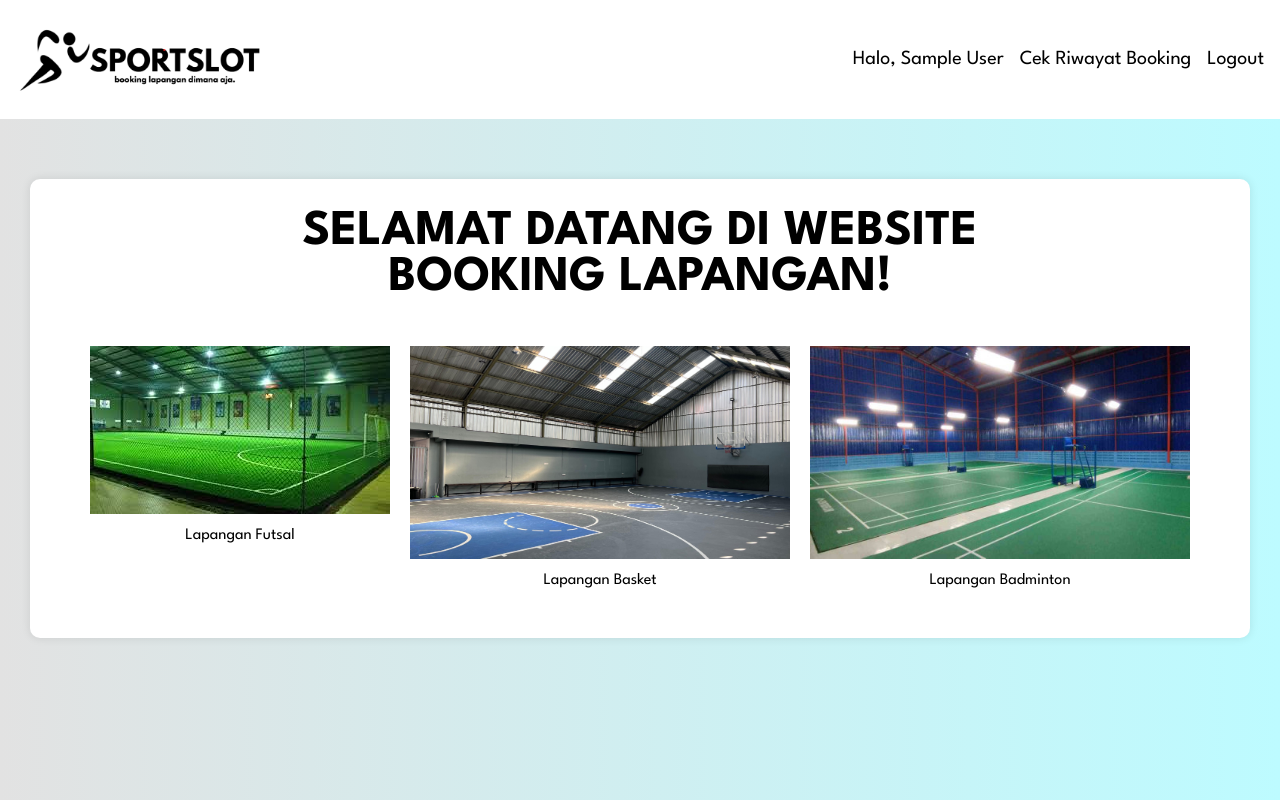
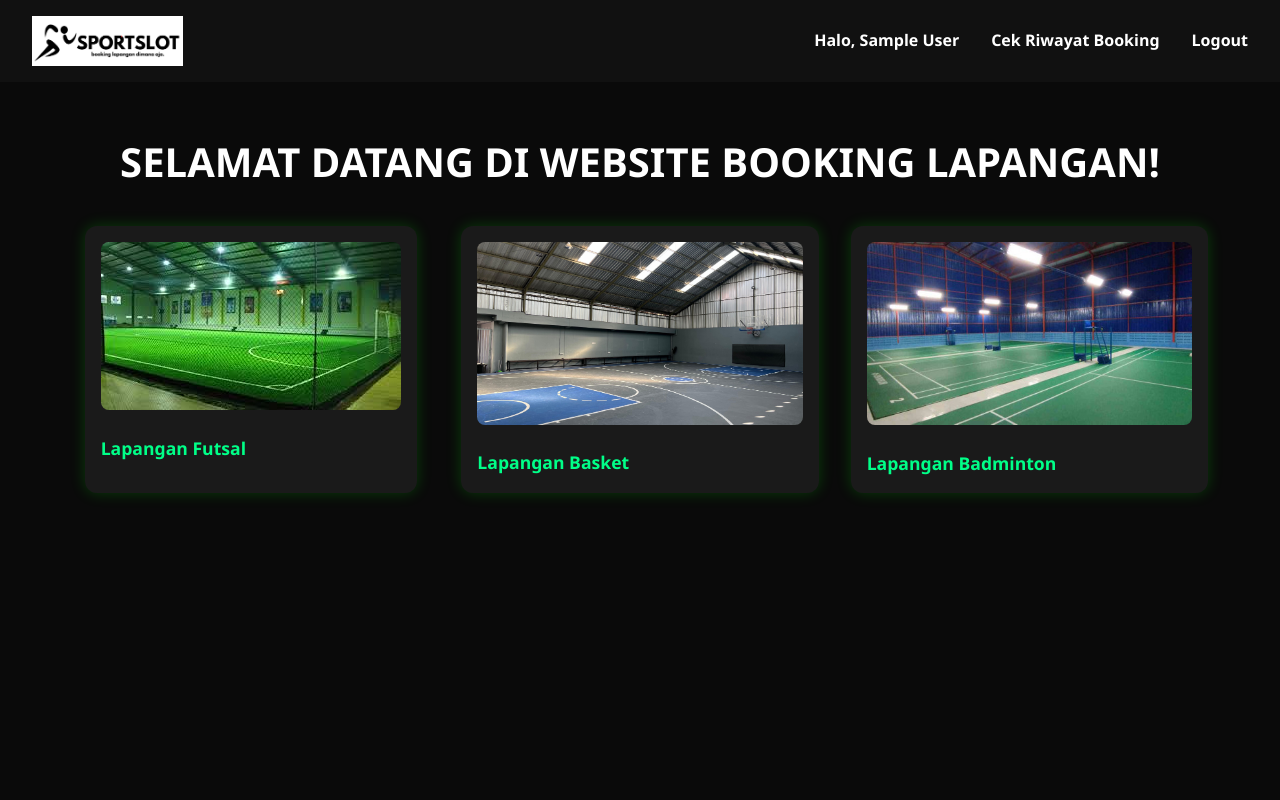
Before and after one commit to Artmzyyy/Ebooking, a PHP site: template Ebooking/pages/user_page.php in a window 1280 px wide. Run offline with PHP 8.4, Linux system fonts and the light colour scheme; the template is opened without the code that fills it, so the values that code supplies are empty; the visitor is signed in with stand-in values (Sample User, id 1).

```diff
--- a/Ebooking/action/login_regist.php
+++ b/Ebooking/action/login_regist.php
@@ -20,7 +20,7 @@ if (isset($_POST['register'])) {
         $_SESSION['register_error'] = 'Email sudah terdaftar!';
         $_SESSION['active_form'] = 'register';
     } else {
-        $insert = $conn->query("INSERT INTO users (name, email, password, role) VALUES ('$name', '$email', '$password', '$role')");
+        $insert = $conn->query("INSERT INTO users (nama, email, password, role) VALUES ('$name', '$email', '$password', '$role')");
         if (!$insert) {
             die("Insert error: " . $conn->error);
         }
--- a/Ebooking/action/uploadbukti.php
+++ b/Ebooking/action/uploadbukti.php
@@ -5,7 +5,7 @@ require_once '../config/connect.php';
 if (isset($_POST['upload'])) {
     $booking_id = $_POST['booking_id'];
     $upload_dir = "../uploads/";
-    $file_name = basename($_FILES["bukti"]["name"]);
+    $file_name = basename($_FILES["bukti"]["nama"]);
     $target_file = $upload_dir . time() . "_" . $file_name;
     $imageFileType = strtolower(pathinfo($target_file, PATHINFO_EXTENSION));
 
--- a/Ebooking/config/connect.php
+++ b/Ebooking/config/connect.php
@@ -3,7 +3,7 @@
 $host = "localhost";
 $user = "root";
 $password = "";
-$database  = "users_db";
+$database  = "db_futsal";
 
 $conn = mysqli_connect($host, $user, $password, $database);
 
--- a/Ebooking/index.php
+++ b/Ebooking/index.php
@@ -1,6 +1,6 @@
 <?php
 
-session_start();
+// session_start();
 
 $errors = [
     'login' => $_SESSION['login_error'] ?? '',
--- a/Ebooking/pages/pembayaran.php
+++ b/Ebooking/pages/pembayaran.php
@@ -1,6 +1,6 @@
 <?php
-session_start();
-require_once '../config/connect.php';
+// session_start();
+// require_once '../config/connect.php';
 
 if (!isset($_GET['id'])) {
   die("Booking tidak ditemukan.");
--- a/Ebooking/pages/user_page.php
+++ b/Ebooking/pages/user_page.php
@@ -1,24 +1,98 @@
-<?php
-session_start();
-if (!isset($_SESSION['email'])) {
-    header("Location: index.php");
-    exit();
-}
-?>
 <!DOCTYPE html>
 <html lang="en">
 <head>
   <meta charset="UTF-8" />
   <meta name="viewport" content="width=device-width, initial-scale=1.0" />
   <title>User Page</title>
-    <link rel="stylesheet" href="../assets/css/user.css" />
+  <style>
+    * {
+      margin: 0;
+      padding: 0;
+      box-sizing: border-box;
+      font-family: 'Segoe UI', Tahoma, Geneva, Verdana, sans-serif;
+    }
+
+    body {
+      background-color: #0a0a0a;
+      color: #ffffff;
+      line-height: 1.6;
+    }
+
+    nav {
+      display: flex;
+      justify-content: space-between;
+      align-items: center;
+      background-color: #111;
+      padding: 1rem 2rem;
+    }
+
+    nav img {
+      height: 50px;
+    }
+
+    nav ul {
+      display: flex;
+      list-style: none;
+      gap: 2rem;
+      align-items: center;
+    }
+
+    nav ul li a, nav ul li p {
+      color: #fff;
+      text-decoration: none;
+      font-weight: bold;
+    }
+
+    .container {
+      padding: 3rem 2rem;
+      max-width: 1200px;
+      margin: auto;
+    }
+
+    .box h2 {
+      font-size: 2.5rem;
+      margin-bottom: 2rem;
+      text-align: center;
+      font-weight: 800;
+    }
+
+    .lapangan {
+      display: grid;
+      grid-template-columns: repeat(auto-fit, minmax(280px, 1fr));
+      gap: 2rem;
+      justify-items: center;
+    }
+
+    .lapangan div {
+      background-color: #1a1a1a;
+      padding: 1rem;
+      border-radius: 12px;
+      box-shadow: 0 0 15px rgba(0, 255, 0, 0.2);
+      transition: transform 0.3s ease;
+    }
+
+    .lapangan div:hover {
+      transform: scale(1.05);
+    }
+
+    .lapangan img {
+      max-width: 100%;
+      border-radius: 8px;
+      margin-bottom: 1rem;
+    }
+
+    .lapangan a {
+      text-decoration: none;
+      color: #00ff88;
+      font-weight: bold;
+      font-size: 1.1rem;
+    }
+  </style>
 </head>
 <body>
   <nav>
-      <div class="">
-        <img src="../assets/img/logo.png">
-      </div>
-      <ul style="list-style-type: none">
+    <img src="../assets/img/logo.png" alt="Logo">
+    <ul>
       <li><p>Halo, <?= $_SESSION['nama']; ?></p></li>
       <li><a href="../pages/riwayatuser.php">Cek Riwayat Booking</a></li>
       <li><a href="../action/logout.php">Logout</a></li>
@@ -26,19 +100,18 @@ if (!isset($_SESSION['email'])) {
   </nav>
   <div class="container">
     <div class="box">
-        <h2>SELAMAT DATANG DI WEBSITE <br />BOOKING LAPANGAN!</h2>
-        <br />
+      <h2>SELAMAT DATANG DI WEBSITE BOOKING LAPANGAN!</h2>
       <div class="lapangan">
-          <div class="futsal">
-            <img src="../assets/img/lapangan-futsal.jpg" alt="Futsal" /><br />
+        <div>
+          <img src="../assets/img/lapangan-futsal.jpg" alt="Futsal">
           <p><a href="../pages/futsal.php">Lapangan Futsal</a></p>
         </div>
-          <div class="basket">
-            <img src="../assets/img/lapangan-basket.jpg" alt="Basket" /><br />
+        <div>
+          <img src="../assets/img/lapangan-basket.jpg" alt="Basket">
           <p><a href="../pages/basket.php">Lapangan Basket</a></p>
         </div>
-          <div class="badminton">
-            <img src="../assets/img/lapangan-badminton.jpeg" alt="Badminton" /><br />
+        <div>
+          <img src="../assets/img/lapangan-badminton.jpeg" alt="Badminton">
           <p><a href="../pages/badminton.php">Lapangan Badminton</a></p>
         </div>
       </div>
```
Lines whose indentation alone changed are shown as unchanged.
